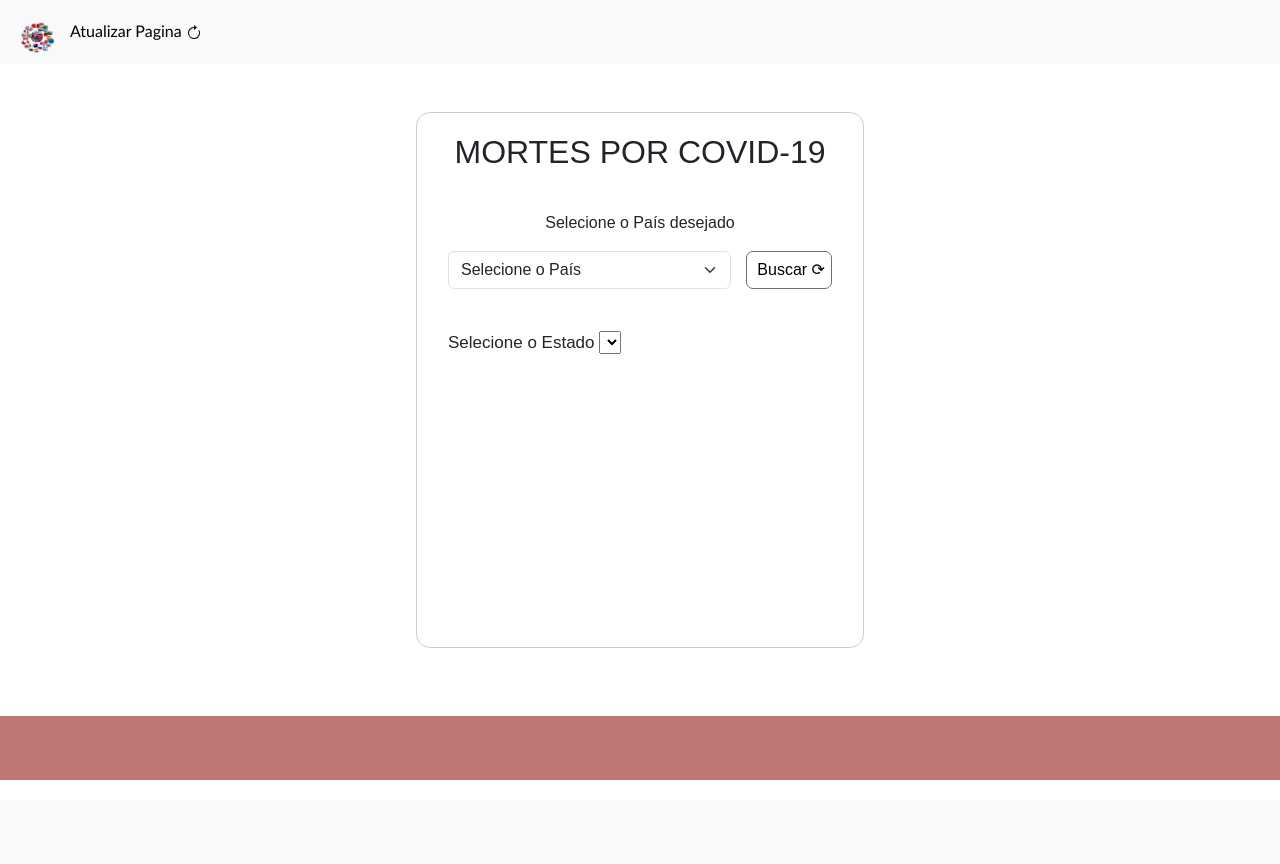
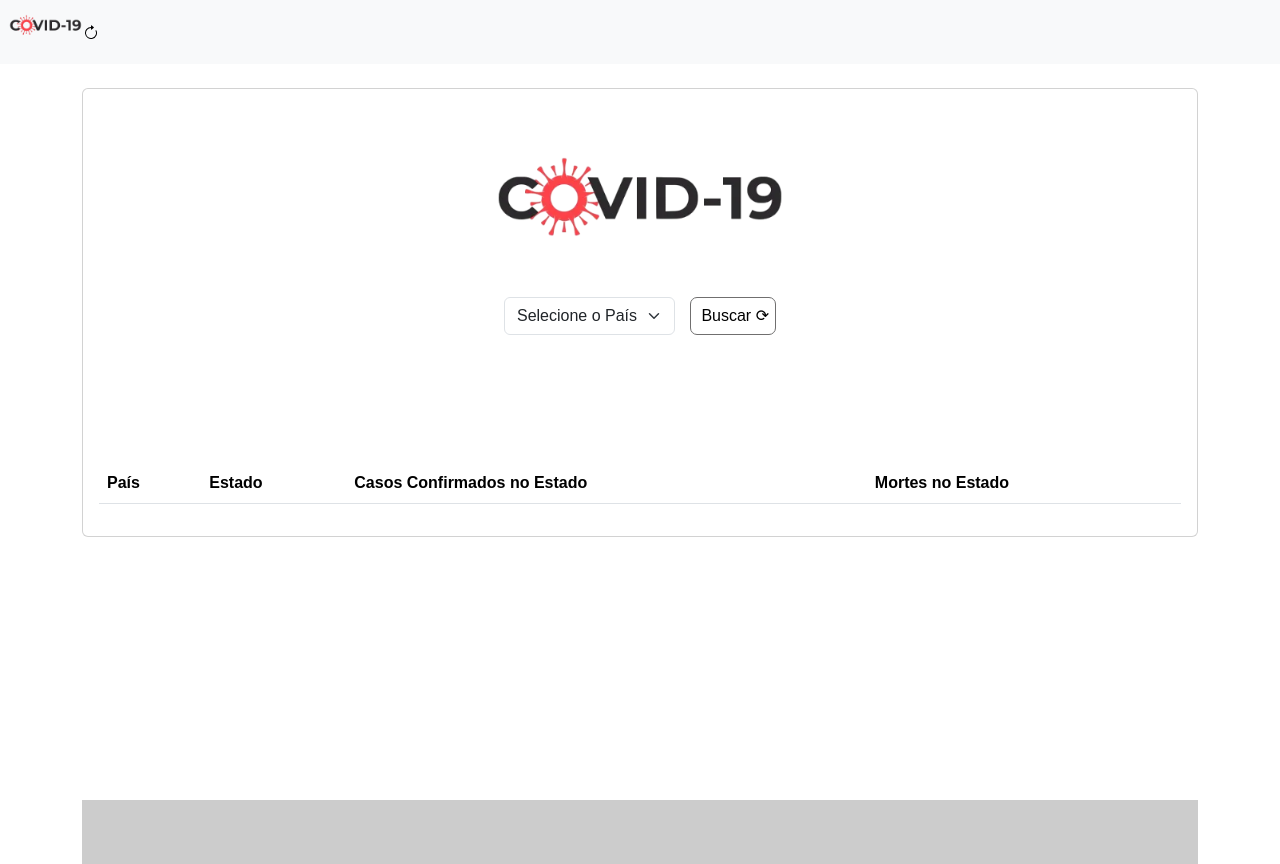
Before and after one commit to JoaoPaulo0918/SistemaCovid, a PHP site: page /home.php in a window 1280 px wide. Before the commit the page ends 780 px from the top, so only its background shows below. Run offline with PHP 8.4, Linux system fonts and the light colour scheme; data that the repository does not hold is empty.

Commit message:
Atualizando

```diff
--- a/arquivosPhp/formulario.php
+++ b/arquivosPhp/formulario.php
@@ -3,9 +3,8 @@ date_default_timezone_set('America/Sao_Paulo');
 
 if ($_SERVER["REQUEST_METHOD"] == "POST") {
     // Receba os dados enviados
-    $paisSelecionado = $_POST["paisSelecionado"];
+    $paisSelecionado = $_POST["pais"];
     $horaConsultaFormatada = $_POST["horaConsultaFormatada"];
-    //Aqui pode dar um echo e verificar se os dados estão chegando corretamente
 
     // Remove a parte do fuso horário da string de data/hora
     $horaConsultaFormatada = preg_replace('/\sGMT.*$/', '', $horaConsultaFormatada);
--- a/arquivosPhp/home.php
+++ b/arquivosPhp/home.php
@@ -1,11 +1,13 @@
 <?php
-//Conexão com  Banco de Dados.
+
+// Conexão com o Banco de Dados
 require_once '../conexao/conexao.php';
 
-//Comando feito para puxar os dados da ultima consulta feita pelo usuario.
+// Puxa os dados do último acesso
 $select = $pdo->prepare('SELECT * FROM paises ORDER BY id DESC LIMIT 1');
 $select->execute();
 $result = $select->fetchAll();
+
 ?>
 
 <!DOCTYPE html>
@@ -16,7 +18,7 @@ $result = $select->fetchAll();
     <meta name="viewport" content="width=device-width, initial-scale=1.0">
     <link href="https://cdn.jsdelivr.net/npm/bootstrap@5.3.3/dist/css/bootstrap.min.css" rel="stylesheet" integrity="sha384-QWTKZyjpPEjISv5WaRU9OFeRpok6YctnYmDr5pNlyT2bRjXh0JMhjY6hW+ALEwIH" crossorigin="anonymous">
     <link rel="stylesheet" href="../css/home.css">
-    <link rel="icon" href="../imagens/logoIcon-removebg-preview.png" type="image/png">
+    <link rel="icon" href="../imagens/Covid19.png" type="image/png">
     <title>Home</title>
 </head>
 
@@ -31,7 +33,7 @@ $result = $select->fetchAll();
 
                 <!--Aqui guarda o valor de uma figura a ser exibida na pagina-->
                 <figure>
-                    <img src="../imagens/logoSitema.png" alt="Logo" style="width: 35px; height: 35px; margin-top:6px">
+                    <img src="../imagens/logo1.png" alt="Logo" id="imgLogo">
 
                     <!--Nome que vai ser colocado na figura-->
                     <figcaption hidden>Logo Paises</figcaption>
@@ -49,7 +51,7 @@ $result = $select->fetchAll();
                         <li class="nav-item">
 
                             <!--Link para acessar outras paginas ou percorrer pela mesma-->
-                            <a class="nav-link active" aria-current="page" href="home.php" id="a">Atualizar Pagina
+                            <a class="nav-link active" aria-current="page" href="home.php" id="a">
 
                                 <!--Icon de arrow, vindo do bootstrap-->
                                 <svg xmlns="http://www.w3.org/2000/svg" width="16" height="16" fill="currentColor" class="bi bi-arrow-clockwise" viewBox="0 0 16 16">
@@ -66,27 +68,21 @@ $result = $select->fetchAll();
     </header>
 
     <!--Corpo da pagina-->
-    <main class="container">
+    <main class="container" id="corpoPrincipal">
 
 
-        <!--Div criada como class row, para agrupar outras divs-->
-        <div class="row d-flex justify-content-center mt-5">
-
-            <!--div class col, aqui determina o lugar dos elementos na tela-->
-            <div class="col-sm-6 col-md-8 col-lg-7">
-
         <!--Div que contem os dados da pagina-->
-                <div id="corpoPagina" class="container-fluid">
+        <div class="card mt-4">
+            <div class="card-body">
 
                 <!--Sub-Titúlo da pagina-->
-                    <h2 id="h2">MORTES POR COVID-19 </h2>
-
-                    <!--Parágrafo indicando como consultar o país-->
-                    <p id="p">Selecione o País desejado</p>
+                <div> <img src="../imagens/logo1.png" alt="" id="imgTitulo"></div>
 
 
                 <!--Aqui contem a tag select, usada para armazenar os países expecíficos-->
-                    <div id="select1">
+                <div class="container-fluid" id="select">
+
+                    <form action="formulario.php" method="post" id="form1">
                         <select class="form-select" id="pais" name="pais">
                             <option>Selecione o País</option>
                             <option value="Brazil" name="pais">Brasil</option>
@@ -97,42 +93,46 @@ $result = $select->fetchAll();
                         <!--Input do tipo button, usando a função de click assim que escolhe o país-->
                         <input type="submit" value=" Buscar &#10227;" id="btn1">
 
-                    </div>
-
-                    <br>
-
-                    <!--Div onde contem o select de estados selecionados a partir do país-->
-                    <div id="divEstado">
-                        <p id="paraEstado">Selecione o Estado <select name="" id="estadoSelect"></select></p>
-                        <p><input type="hidden" value="Acessar" id="btt"></p>
-                    </div>
-
-                    <!--Fomulário para armazenar a hora e o país no banco de dados, assim que e feita a consulta através do click -->
-                    <form action="formulario.php" method="post" id="meuFormulario">
-                        <input type="hidden" name="paisSelecionado" id="paisSelecionado">
-                        <input type="hidden" name="horaConsultaFormatada" id="horaConsultaFormatada">
-                        <!-- Outros campos do formulário -->
                     </form>
 
 
+                </div>
 
-                    <!--Div que armazena os valores vindos do estado selecionado-->
-                    <div id="resultado"></div>
+                <!--Div onde vai mostrar os resultados totais apenas do país-->
+                <div id="divResult"></div>
+
+                <table class="table table-striped" >
+
+
+                    <!--Cabeçalho da tabela-->
+                    <thead>
+                        <tr>
+                            <th scope="col">País</th>
+                            <th scope="col">Estado</th>
+                            <th scope="col">Casos Confirmados no Estado</th>
+                            <th scope="col">Mortes no Estado</th>
+                        </tr>
+                    </thead>
+
+
+                    <tbody id="tabela-corpo">
+                        <!-- Aqui as linhas vão ser preenchidas dinâmicamente -->
+                    </tbody>
+
+                </table>
 
             </div>
-
         </div>
 
-        </div>
-    </main>
 
-
-    <!--Aqui no footer e recibido os valores do país e a hora assim que e feita a consulta-->
+        <!--Aqui no footer é recibido os valores do país e a hora, assim que e feita a consulta-->
         <footer id="rodape">
             <?php foreach($result as $res) { ?>
                 <p id="paraRodape">Ultimo acesso: <?php echo $res->pais_selecionado;?> <?php echo $res->dataHora; ?></p>
             <?php }?>
         </footer>
+
+    </main>
 
 </body>
 
--- a/css/home.css
+++ b/css/home.css
@@ -8,49 +8,56 @@ nav{
     height: 8vh;
 }
 
-#corpoPagina{
-    width: 35vw;
-    height: 67vh;
-    display: flex;
-    align-items: center;
-    flex-direction: column;
-    border: 1px solid rgb(206, 206, 206);
-    border-radius: 14px;
-    margin-bottom: 6vh;
-}
-
 figure{
     width: 50px;
     height: 8vh;
     display: flex;
     justify-content: center;
-    align-items: end;
+    margin-left: 5px;
+}
+
+#imgLogo{
+    justify-content: center;
+    display: flex;
+    height: 48px;
+    margin-top: 10px;
+    margin-left: 7px;
 }
 
 #a{
     margin-top: -2px;
+    margin-left: 0.5rem;
     font-family: 'Trebuchet MS', 'Lucida Sans Unicode', 'Lucida Grande', 'Lucida Sans', Arial, sans-serif;
 }
 
-h2{
-    margin-top: 20px;
-    margin-bottom: 40px;
+#corpoPrincipal{
+    display: flex;
+    flex-direction: column;
+    justify-content: space-between;
+    height: 100vh;
 }
 
-form{
-    width: 30vw;
-    height: 5vh;
+.card-body{
     display: flex;
-    justify-content: start;
+    justify-content: center;
     align-items: center;
     flex-direction: column;
 
 }
 
-#select1{
+#imgTitulo{
+    height: 12rem;
+    margin-bottom: 0rem;
+}
+
+#select{
     display: flex;
-    width: 30vw;
-    justify-content: space-around;
+    justify-content: center;
+}
+
+#form1{
+    display: flex;
+    margin-bottom: 5rem;
 }
 
 #btn1{
@@ -65,43 +72,13 @@ form{
     color:white;
 }
 
-#btt{
-
-    background-color: rgba(245, 245, 220, 0);
-    border: 1px solid #706f6f;
-    border-radius: 7px;
-}
-
-#btt:hover{
-    background-color: #706f6f;
-    color:white;
-}
-
-#divEstado{
-    display: flex;
-    align-items: start;
-    justify-content: center;
-    flex-direction: column;
-    width: 30vw;
-    height: 5vh;
-    margin-top: 25px;
-    margin-bottom: 25px;
-
-}
-
-#resultado{
-    height: 30vh;
-    display: flex;
-    justify-content: center;
-    align-items: center;
-    flex-direction: column;
-    font-size: 20px;
-    margin-top: -10px;
+#divResult{
+    margin-bottom: 3rem;
 }
 
 footer{
-    background-color: #c07575;
-    margin-top: 20px;
+    background-color: #ccc;
+    margin-top: 2rem;
     height: 8vh;
     display: flex;
     justify-content: center;
```
Also changed, not shown: arquivosJS/home.js (+47 -139 lines), imagens/Covid19.png (added), imagens/logo1.png (added), imagens/logoIcon-removebg-preview.png (deleted), imagens/logoSitema.png (deleted). Lines whose indentation alone changed are shown as unchanged.
